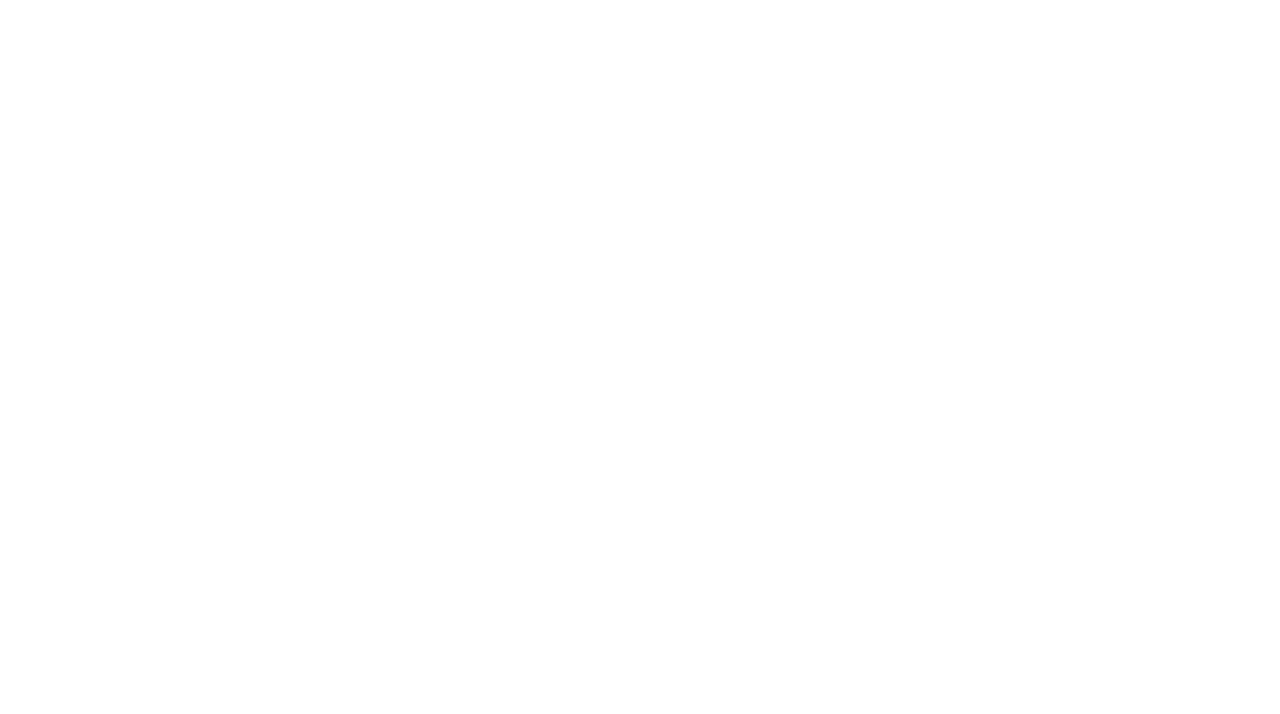
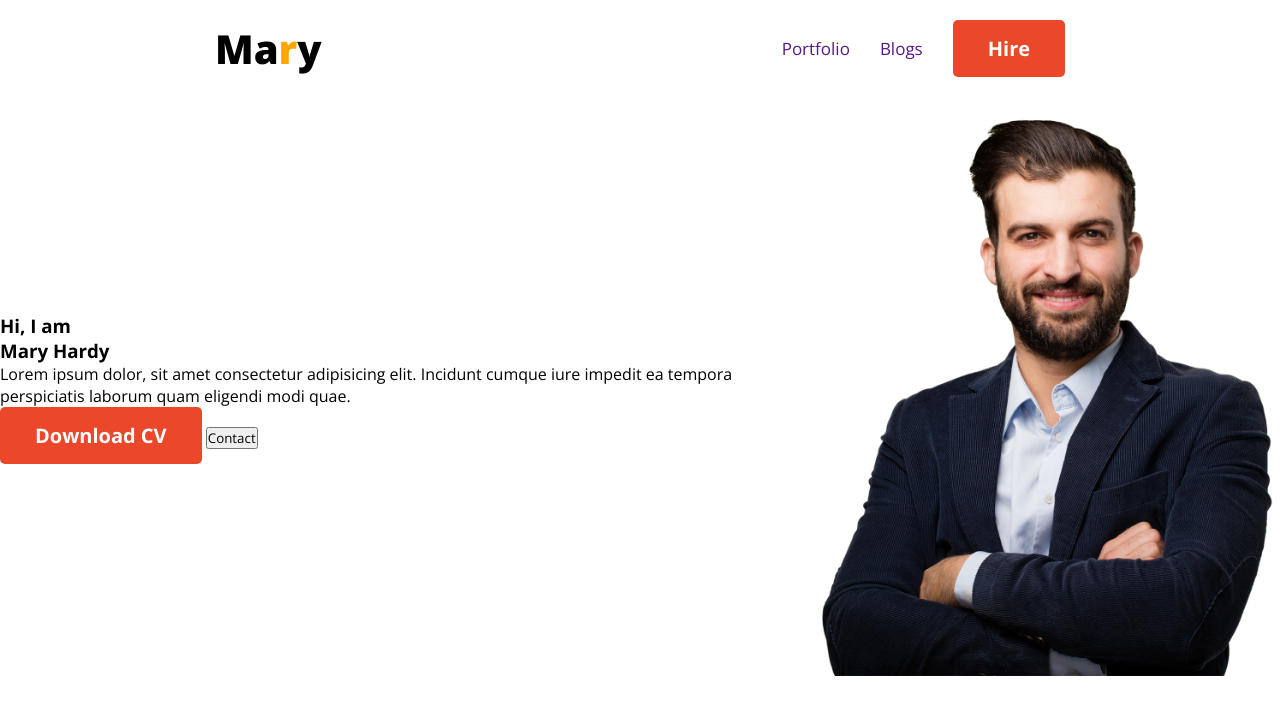
Before and after one commit to RashedAkash/developer-port, a plain HTML site: page index.html in a window 1280 px wide. Drawn offline with nearby package versions, Linux system fonts and the light colour scheme.

Commit message:
Header added

```diff
--- a/css/style.css
+++ b/css/style.css
@@ -0,0 +1,57 @@
+@import url('https://fonts.googleapis.com/css2?family=Open+Sans:wght@400;500;600;700;800&display=swap');
+*{
+  margin: 0;
+  padding: 0;
+  box-sizing: border-box;
+  font-family: 'Open Sans', sans-serif;
+}
+/* Header Style */
+.topbar{
+  display: flex;
+  justify-content: space-around;
+  align-items: center;
+  padding: 20px 0;
+}
+.logo{}
+.logo h1{
+  font-size: 40px;
+  font-weight: 800;
+}
+.logo h1 span{
+  color: orange;
+}
+.menu ul{
+  display: flex;
+  align-items: center;
+}
+.menu li{
+  list-style: none;
+  margin-left: 30px;
+}
+.menu li a{
+  font-size: 17px;
+  text-transform: capitalize;
+  text-decoration: none;
+}
+.btn{
+  border: none;
+  background-color: rgb(235, 72, 43);
+  padding: 15px 35px;
+  color: #fff;
+  font-weight: 700;
+  font-size: 20px;
+  border-radius: 5px;
+}
+/* banner style */
+.banner{
+  display: flex;
+  align-items: center;
+}
+.banner-text{}
+.banner-text h3{}
+.banner-text p{}
+.banner-text h1{}
+.banner-img{}
+.banner-img img{
+  width: 500px;
+}
--- a/index.html
+++ b/index.html
@@ -10,6 +10,34 @@
 
 <body>
   <header>
+    <nav>
+      <!-- topbar section -->
+      <section class="topbar">
+        <div class="logo">
+          <h1>Ma<span>r</span>y</h1>
+        </div>
+        <div class="menu">
+          <ul>
+            <li><a href="">portfolio</a></li>
+            <li><a href="">blogs</a></li>
+            <li><button class="btn">Hire</button></li>
+          </ul>
+        </div>
+      </section>
+      <!-- banner section -->
+      <section class="banner">
+        <div class="banner-text">
+          <h3>Hi, I am</h3>
+          <h1>Mary Hardy</h1>
+          <p>Lorem ipsum dolor, sit amet consectetur adipisicing elit. Incidunt cumque iure impedit ea tempora perspiciatis laborum quam eligendi modi quae.</p>
+          <button class="btn">Download CV</button>
+          <button class="contact">Contact</button>
+        </div>
+        <div class="banner-img">
+          <img src="images/hardy.png" alt="">
+        </div>
+      </section>
+    </nav>
 
   </header>
   <main>
```
